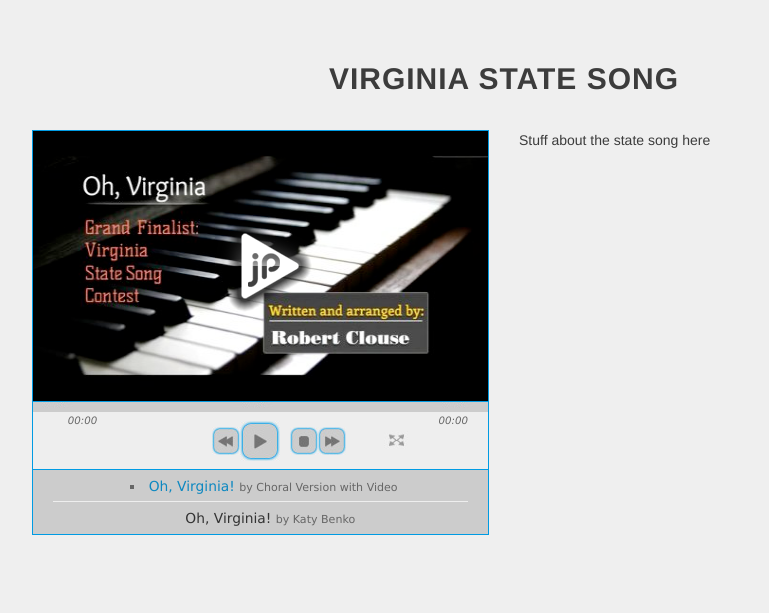
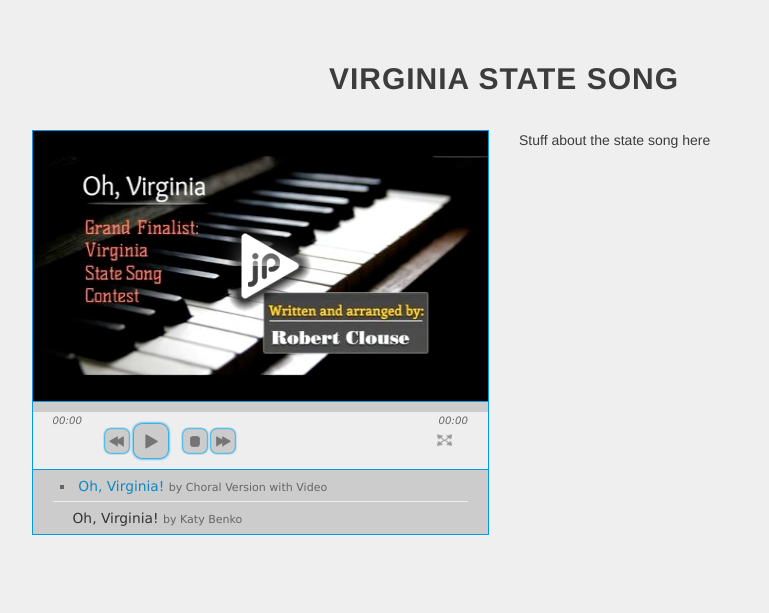
Before and after one commit to alleyway/bobclouse, a website: page index.html in a window 1280 px wide. Shown: the part 1660-2273 px from the top of the page, without its empty margins (136-905 px from the left). Drawn offline with Linux system fonts and the light colour scheme.

Commit message:
adding mp3s

```diff
--- a/index.html
+++ b/index.html
@@ -15,11 +15,9 @@
     <link href="bower_components/bootstrap/dist/css/bootstrap.min.css" rel="stylesheet">
 
     <!-- Custom CSS -->
-    <link href="css/grayscale.css" rel="stylesheet">
-
     <link type="text/css" href="bower_components/jplayer/dist/skin/blue.monday/css/jplayer.blue.monday.css" rel="stylesheet" />
 
-
+    <link type="text/css" href="css/grayscale.css" rel="stylesheet">
     <!-- Custom Fonts -->
     <link href="font-awesome/css/font-awesome.min.css" rel="stylesheet" type="text/css">
     <link href='https://fonts.googleapis.com/css?family=Pacifico' rel='stylesheet' type='text/css'>
@@ -155,7 +153,7 @@
             </div>
         </div>
         <div class="row">
-            <div class="col-lg-offset-1 col-lg-5 text-center">
+            <div class="col-lg-offset-1 col-lg-5">
                 <div id="jp_container_1" class="jp-video jp-video-270p" role="application" aria-label="media player" style="width:100%;">
                     <div class="jp-type-playlist">
                         <div id="jquery_jplayer_1" class="jp-jplayer"></div>
@@ -174,7 +172,7 @@
                                 <div class="jp-details">
                                     <div class="jp-title" aria-label="title">&nbsp;</div>
                                 </div>
-                                <div class="jp-controls-holder">
+                                <div class="jp-controls-holder" style="width: 100%">
                                     <!--<div class="jp-volume-controls">-->
                                         <!--<button class="jp-mute" role="button" tabindex="0">mute</button>-->
                                         <!--<button class="jp-volume-max" role="button" tabindex="0">max volume</button>-->
@@ -182,13 +180,13 @@
                                             <!--<div class="jp-volume-bar-value"></div>-->
                                         <!--</div>-->
                                     <!--</div>-->
-                                    <div class="jp-controls">
+                                    <div class="jp-controls" style="margin-left: 70px">
                                         <button class="jp-previous" role="button" tabindex="0">previous</button>
                                         <button class="jp-play" role="button" tabindex="0">play</button>
                                         <button class="jp-stop" role="button" tabindex="0">stop</button>
                                         <button class="jp-next" role="button" tabindex="0">next</button>
                                     </div>
-                                    <div class="jp-toggles">
+                                    <div class="jp-toggles" style="width: 60px;">
                                         <!--<button class="jp-repeat" role="button" tabindex="0">repeat</button>-->
                                         <!--<button class="jp-shuffle" role="button" tabindex="0">shuffle</button>-->
                                         <button class="jp-full-screen" role="button" tabindex="0">full screen</button>
--- a/js/grayscale.js
+++ b/js/grayscale.js
@@ -119,12 +119,12 @@ $(function() {
         {
             title:"Oh, Virginia!",
             artist:"Katy Benko",
-            m4v:"media/oh_virginia/oh_virginia_katy_benko.mp3",
-            poster:"media/oh_virginia/oh_virginia_video.jpg"
+            mp3:"media/oh_virginia/oh_virginia_katy_benko.mp3",
+            poster:"media/oh_virginia/oh_virginia_katy_benko.jpg"
         }
     ], {
-        swfPath: "../dist/jplayer",
-        supplied: "webmv, ogv, m4v, oga, mp3",
+        swfPath: "bower_components/jplayer/dist/jplayer",
+        supplied: "m4v, mp3",
         useStateClassSkin: true,
         autoBlur: false,
         smoothPlayBar: true,
```
Also changed, not shown: css/grayscale.css (line endings or trailing spaces), media/oh_virginia/oh_virginia_katy_benko.jpg (added).
